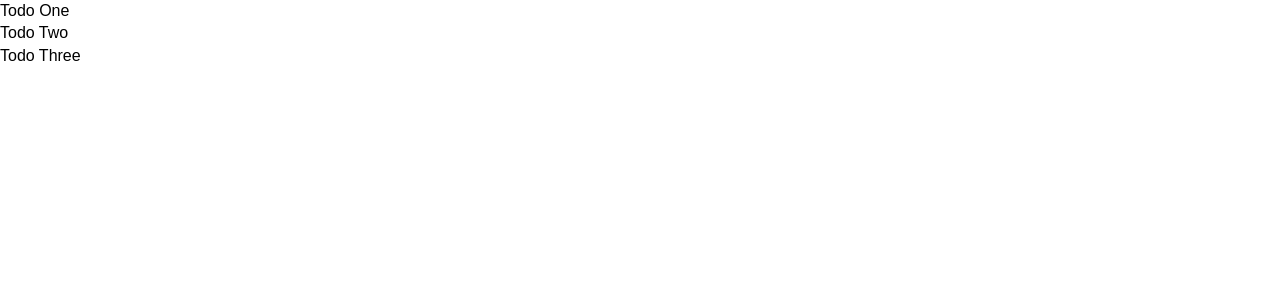
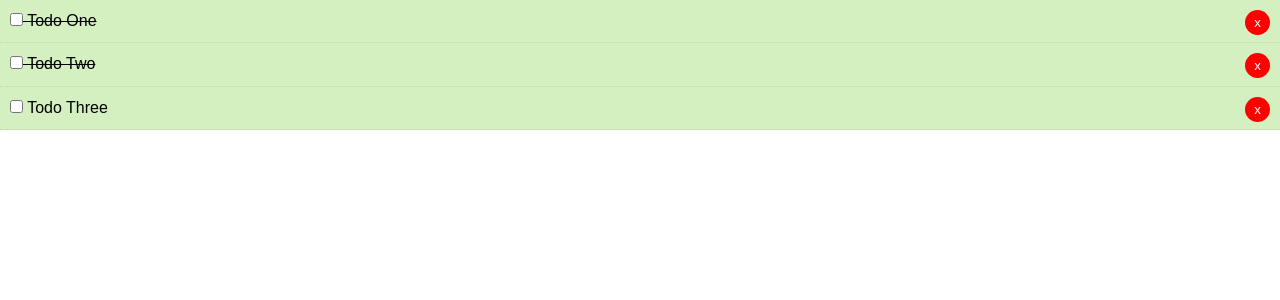
Before and after one commit to ngeorgiana/angular-crash-todolist, an Angular app: page / in a window 1280 px wide. Shown: the top 300 px of the page. Built offline with nearby package versions, Linux system fonts and the light colour scheme.

Commit message:
adding dinamic class binding

```diff
--- a/src/app/components/todo-item/todo-item.component.css
+++ b/src/app/components/todo-item/todo-item.component.css
@@ -0,0 +1,19 @@
+.del {
+  background: #ff0000;
+  color: #fff;
+  border: none;
+  padding: 5px 9px;
+  border-radius: 50%;
+  cursor: pointer;
+  float: right;
+}
+
+.todo {
+  background: #d4f0c1;
+  padding: 10px;
+  border-bottom: 1px #ccc dotted;
+}
+
+.is-completed {
+  text-decoration: line-through;
+}
--- a/src/app/components/todo-item/todo-item.component.html
+++ b/src/app/components/todo-item/todo-item.component.html
@@ -1 +1,7 @@
-<p>{{ todo.title }}</p>
+<div [ngClass]="setClasses()">
+  <p>
+    <input type="checkbox" />
+    {{ todo.title }}
+    <button class="del">x</button>
+  </p>
+</div>
--- a/src/app/components/todo-item/todo-item.component.ts
+++ b/src/app/components/todo-item/todo-item.component.ts
@@ -8,9 +8,19 @@ import { Todo } from 'src/app/models/Todo';
 })
 export class TodoItemComponent implements OnInit {
   @Input() todo: Todo;
+
   constructor() { }
 
   ngOnInit() {
   }
 
+  //Set finamic classes
+  setClasses() {
+    let classes = {
+      todo: true,
+      'is-completed': this.todo.completed
+    }
+
+    return classes;
+  }
 }
--- a/src/app/components/todos/todos.component.html
+++ b/src/app/components/todos/todos.component.html
@@ -1,4 +1,4 @@
-<app-todo-item *ngFor='let todo of todos' [todo]="todo">  <!-- loop through the list-->
+<app-todo-item *ngFor='let todo of todos' [todo]="todo">  <!-- loop through the array-->
   <li>{{ todo.title }}</li>
 
 </app-todo-item>
--- a/src/app/components/todos/todos.component.ts
+++ b/src/app/components/todos/todos.component.ts
@@ -18,7 +18,7 @@ export class TodosComponent implements OnInit {
       {
         id: 1,
         title: 'Todo One',
-        completed: false
+        completed: true
       },
       {
         id: 2,
```
